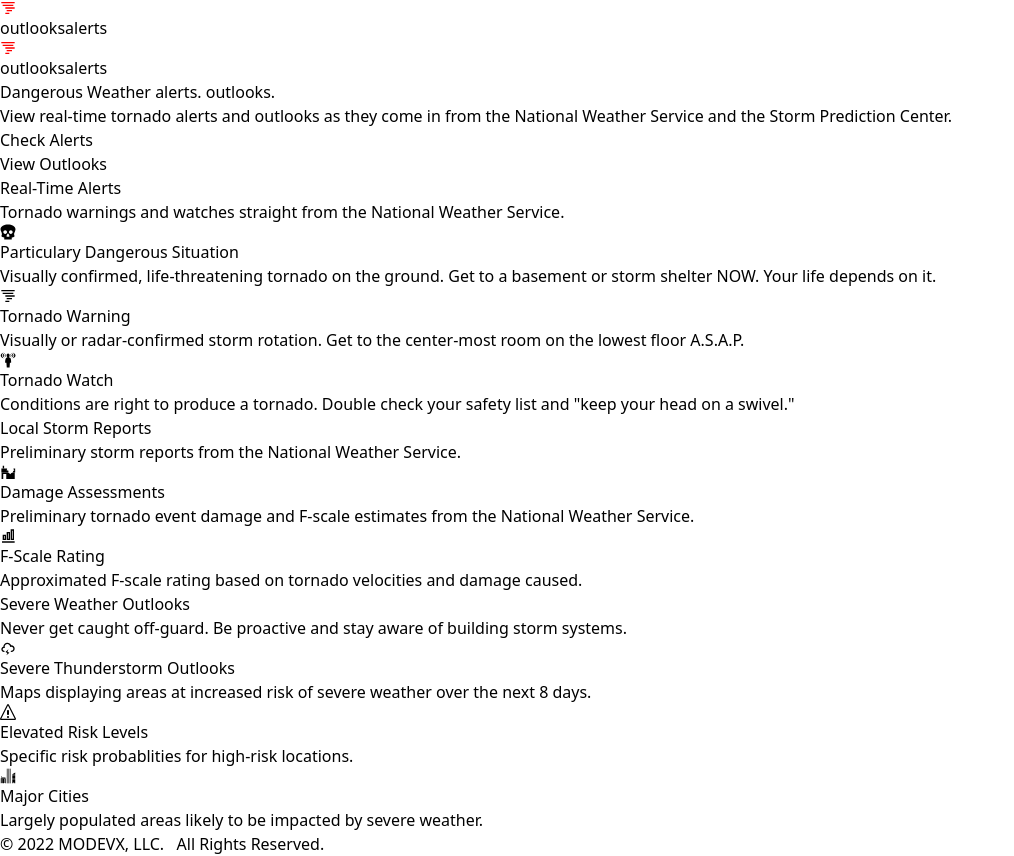
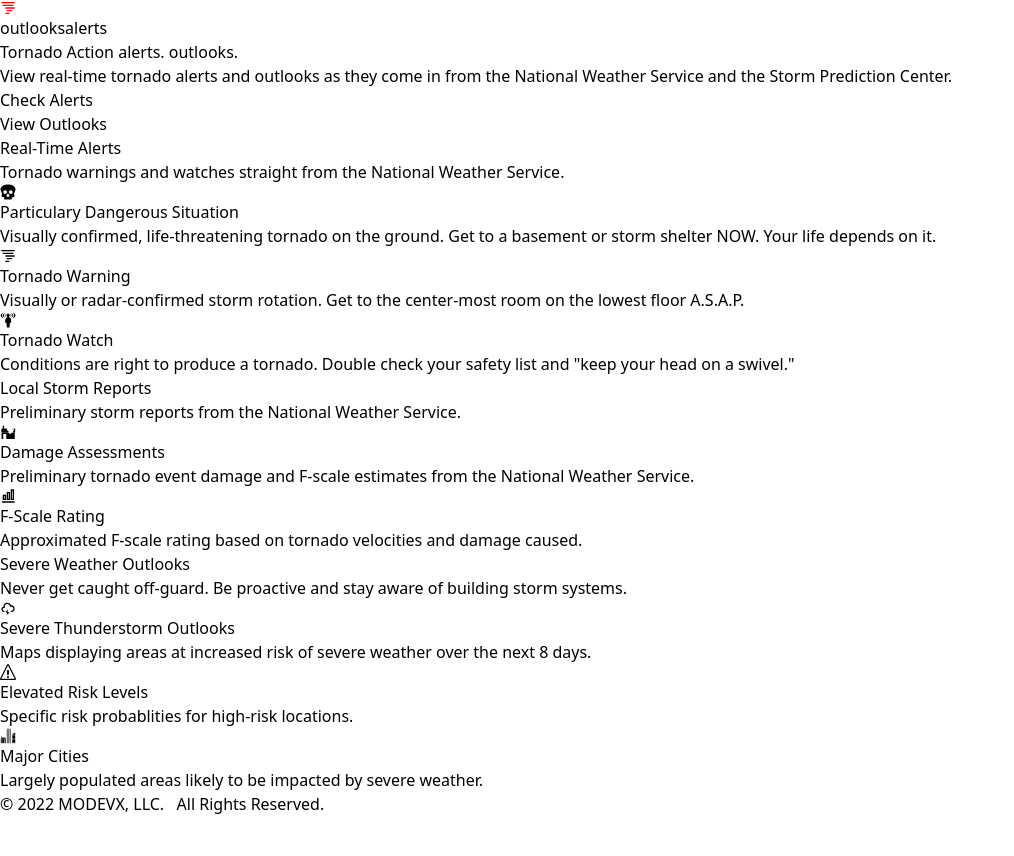
Before and after one commit to modevx/tornado-warned, a Next.js app: page / in a window 1280 px wide. Shown: the whole page, without its empty margins (0-1014 px from the left). After the commit the page ends 816 px from the top, so only its background shows below. Built offline with nearby package versions, Linux system fonts and the light colour scheme.

Commit message:
remove unused components

```diff
--- a/components/Hero.jsx
+++ b/components/Hero.jsx
@@ -1,21 +1,18 @@
 import Link from "next/link";
-import { CTAButton, Navbar } from "components";
-import { RiTornadoLine } from "react-icons/ri";
 
 export const Hero = () => {
 	return (
-		<div className='relative overflow-hidden bg-[url("/bg-img-03.jpg")] bg-no-repeat bg-cover'>
 		<div className='max-w-7xl mx-auto bg-gradient-to-r from-neutral-900/80 to-neutral-900/50'>
 			<div className='relative z-10 pb-8 sm:pb-16 md:pb-20 lg:pb-28 xl:pb-32'>
 				{/* ** HERO: responsive-mobile-nav */}
-					<Navbar />
+
 				{/* ** HERO: call-to-action */}
 				<main className='mt-10 mx-auto max-w-7xl px-4 sm:mt-12 sm:px-6 md:mt-16 lg:mt-20 lg:px-8 xl:mt-28'>
 					<div className='sm:text-center lg:text-left'>
 						{/* HERO: tag headline */}
 						<h1 className='text-4xl tracking-tight font-extrabold text-gray-900 sm:text-5xl md:text-6xl'>
 							<span className='block xl:inline text-neutral-200'>
-									Dangerous Weather
+								Tornado Action
 							</span>{" "}
 							<span className='block xl:inline text-red-600'>
 								alerts. outlooks.
@@ -53,6 +50,5 @@ export const Hero = () => {
 				</main>
 			</div>
 		</div>
-		</div>
 	);
 };
```
Lines whose indentation alone changed are shown as unchanged.
